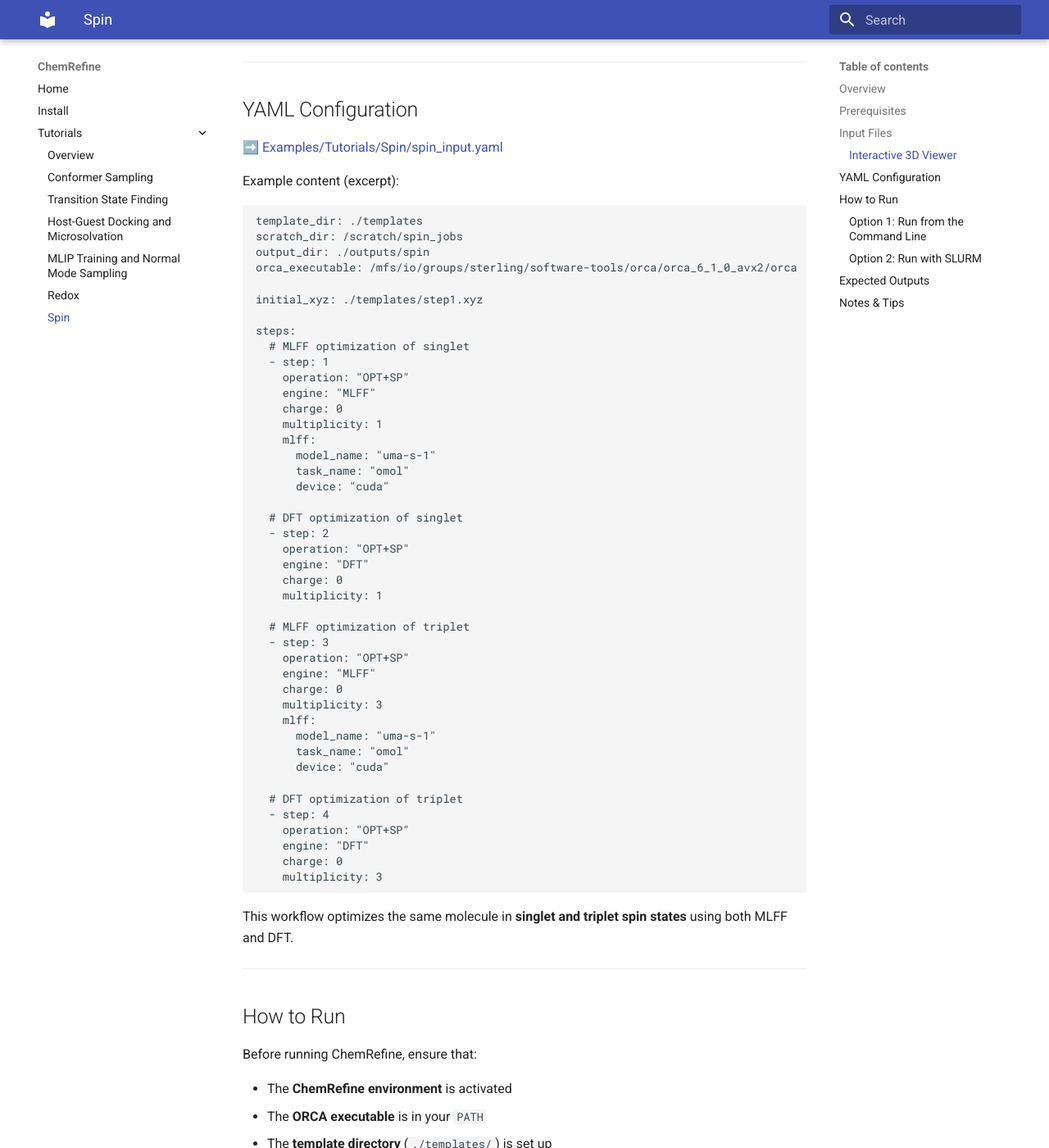
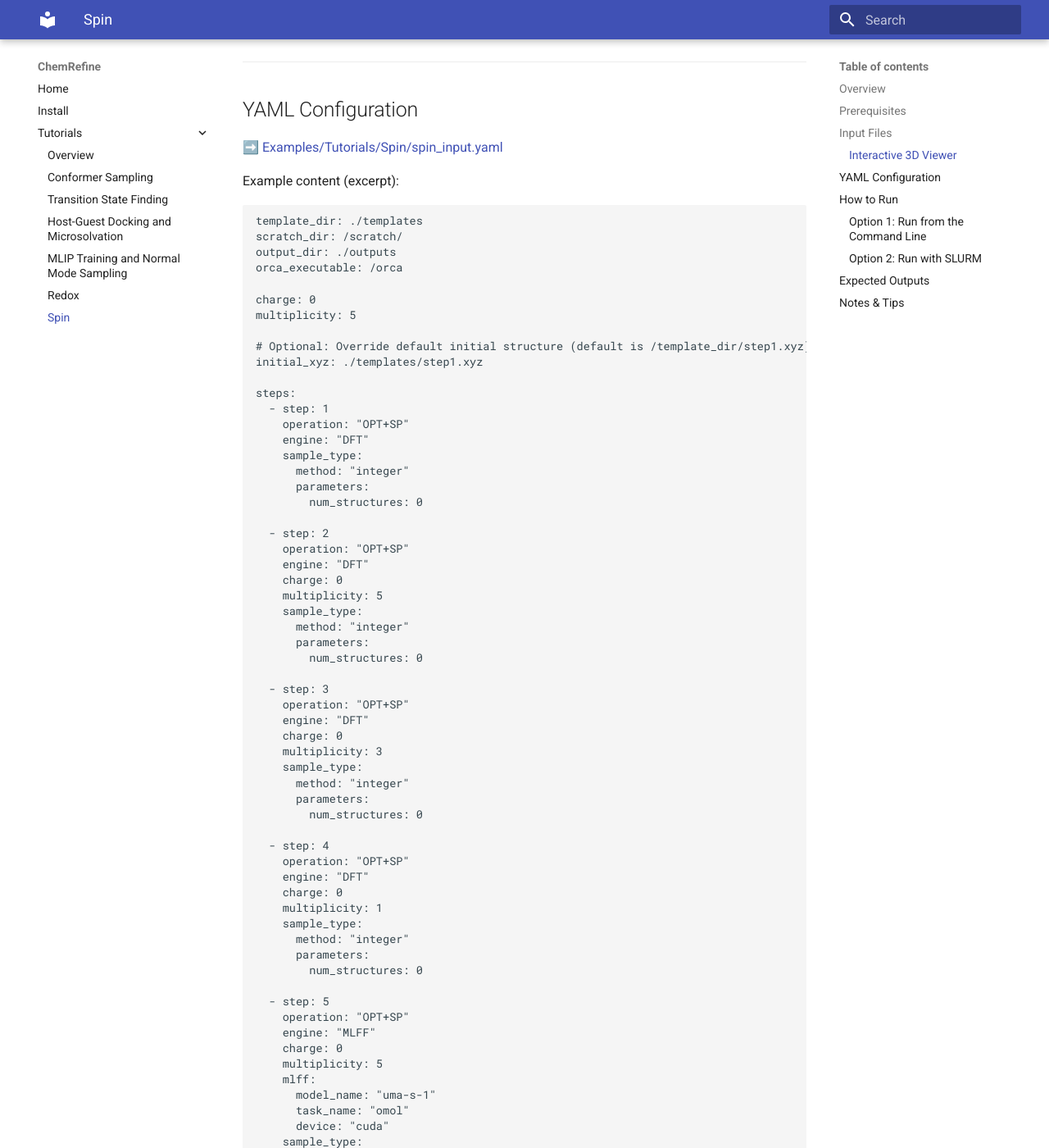
Before and after one commit to sterling-group/ChemRefine, an MkDocs documentation site: the page built from docs/tutorials/spin.md, in a window 1280 px wide and 1400 px high, scrolled down 1498 px. Shown: the whole window at 82% size. Built offline with MkDocs 1.6.1 and Material for MkDocs 9.7.7, drawn with Linux system fonts in a browser that asks for light colours; some of the changed text lies outside the part shown.

````diff
--- a/docs/tutorials/spin.md
+++ b/docs/tutorials/spin.md
@@ -13,7 +13,6 @@
 2. **Optimize structures** at multiple spin multiplicities.
 3. **Compare MLFF vs DFT predictions** for spin energetics and geometries.
 4. **Extract spin energy gaps** for further analysis.
-
 ---
 
 ## Prerequisites
@@ -64,15 +63,84 @@
 
 ```yaml
 template_dir: ./templates
-scratch_dir: /scratch/spin_jobs
-output_dir: ./outputs/spin
-orca_executable: /mfs/io/groups/sterling/software-tools/orca/orca_6_1_0_avx2/orca
+scratch_dir: /scratch/
+output_dir: ./outputs
+orca_executable: /orca
 
+charge: 0
+multiplicity: 5
+
+# Optional: Override default initial structure (default is /template_dir/step1.xyz)
 initial_xyz: ./templates/step1.xyz
 
 steps:
-  # MLFF optimization of singlet
   - step: 1
+    operation: "OPT+SP"
+    engine: "DFT"
+    sample_type:
+      method: "integer"
+      parameters:
+        num_structures: 0
+
+  - step: 2
+    operation: "OPT+SP"
+    engine: "DFT"
+    charge: 0
+    multiplicity: 5
+    sample_type:
+      method: "integer"
+      parameters:
+        num_structures: 0
+
+  - step: 3
+    operation: "OPT+SP"
+    engine: "DFT"
+    charge: 0
+    multiplicity: 3
+    sample_type:
+      method: "integer"
+      parameters:
+        num_structures: 0
+
+  - step: 4
+    operation: "OPT+SP"
+    engine: "DFT"
+    charge: 0
+    multiplicity: 1
+    sample_type:
+      method: "integer"
+      parameters:
+        num_structures: 0
+
+  - step: 5
+    operation: "OPT+SP"
+    engine: "MLFF"
+    charge: 0
+    multiplicity: 5
+    mlff:
+      model_name: "uma-s-1"
+      task_name: "omol"
+      device: "cuda"
+    sample_type:
+      method: "integer"
+      parameters:
+       num_structures: 0
+
+  - step: 6
+    operation: "OPT+SP"
+    engine: "MLFF"
+    charge: 0
+    multiplicity: 3
+    mlff:
+      model_name: "uma-s-1"
+      task_name: "omol"
+      device: "cuda"
+    sample_type:
+      method: "integer"
+      parameters:
+       num_structures: 0
+
+  - step: 7
     operation: "OPT+SP"
     engine: "MLFF"
     charge: 0
@@ -81,31 +149,10 @@
       model_name: "uma-s-1"
       task_name: "omol"
       device: "cuda"
-
-  # DFT optimization of singlet
-  - step: 2
-    operation: "OPT+SP"
-    engine: "DFT"
-    charge: 0
-    multiplicity: 1
-
-  # MLFF optimization of triplet
-  - step: 3
-    operation: "OPT+SP"
-    engine: "MLFF"
-    charge: 0
-    multiplicity: 3
-    mlff:
-      model_name: "uma-s-1"
-      task_name: "omol"
-      device: "cuda"
-
-  # DFT optimization of triplet
-  - step: 4
-    operation: "OPT+SP"
-    engine: "DFT"
-    charge: 0
-    multiplicity: 3
+    sample_type:
+      method: "integer"
+      parameters:
+       num_structures: 0
 ```
 
 This workflow optimizes the same molecule in **singlet and triplet spin states** using both MLFF and DFT.
@@ -127,7 +174,7 @@
 chemrefine spin_input.yaml --maxcores <N>
 ```
 
-Here `<N>` is the maximum number of simultaneous jobs.
+Here `<N>` is the maximum number of simultaneous cores.
 
 ### Option 2: Run with SLURM
 
````
Also changed, not shown: docs/tutorials/ts_finding.md (+171 -0 lines), 2 other files.
